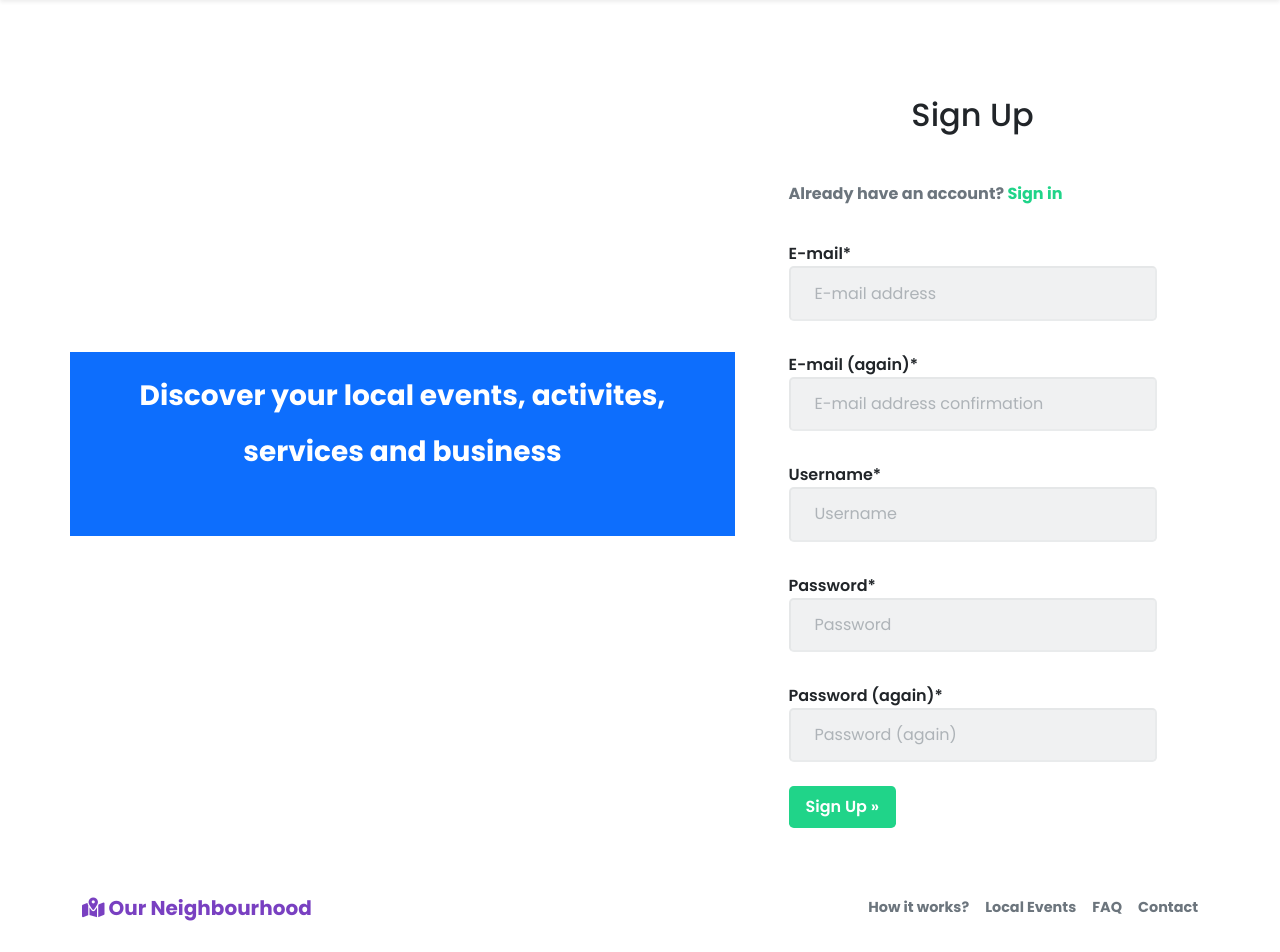
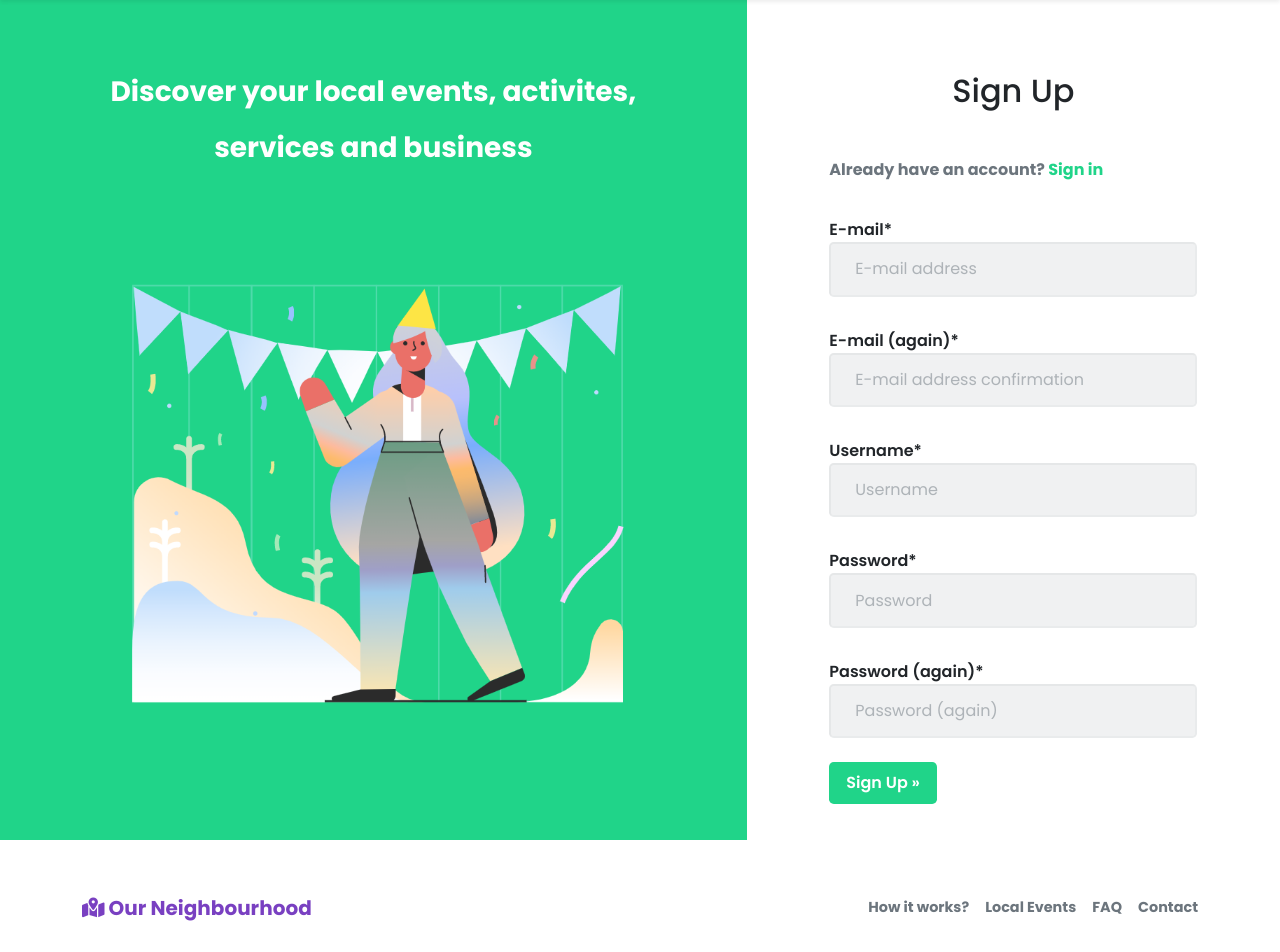
Before and after one commit to stef-cruz/our_neighbourhood, a Django app: page /accounts/signup/ in a window 1280 px wide. Shown: the part 56-1008 px from the top of the page. Run offline with Django 3.2, Linux system fonts and the light colour scheme; some libraries are stand-ins or nearby versions.

Commit message:
Add image to signup and login pages

```diff
--- a/our_neighbourhood/settings.py
+++ b/our_neighbourhood/settings.py
@@ -162,6 +162,9 @@ USE_TZ = True
 STATIC_URL = '/static/'
 STATICFILES_DIRS = (os.path.join(BASE_DIR, 'static'),)
 
+MEDIA_URL = '/media/'
+MEDIA_ROOT = os.path.join(BASE_DIR, 'media')
+
 # Default primary key field type
 # https://docs.djangoproject.com/en/3.2/ref/settings/#default-auto-field
 
--- a/our_neighbourhood/urls.py
+++ b/our_neighbourhood/urls.py
@@ -1,9 +1,11 @@
 from django.contrib import admin
 from django.urls import path, include
+from django.conf import settings
+from django.conf.urls.static import static
 
 urlpatterns = [
     path('admin/', admin.site.urls),
     path('accounts/', include('allauth.urls')),
     path('', include('home.urls')),
     path('profile/', include('profiles.urls')),
-]
+] + static(settings.MEDIA_URL, document_root=settings.MEDIA_ROOT)
--- a/static/css/_authentication.scss
+++ b/static/css/_authentication.scss
@@ -1,7 +1,21 @@
 #authentication {
-  height: 100%;
   display: flex;
   flex-direction: column;
+}
+
+.auth-left-panel {
+    background-color: $sec-colour;
+    height: 100%;
+
+  &__img {
+    background: url('/media/bg-auth.png') no-repeat center center;
+    background-size: contain;
+    min-height: 21rem;
+
+    @include bp(tablet) {
+      min-height: 35rem;
+    }
+  }
 }
 
 .authentication-link {
--- a/static/css/style.css
+++ b/static/css/style.css
@@ -68,9 +68,23 @@
 }
 
 #authentication {
-  height: 100%;
   display: flex;
   flex-direction: column;
+}
+
+.auth-left-panel {
+  background-color: #20D489;
+  height: 100%;
+}
+.auth-left-panel__img {
+  background: url("/media/bg-auth.png") no-repeat center center;
+  background-size: contain;
+  min-height: 21rem;
+}
+@media (min-width: 48rem) {
+  .auth-left-panel__img {
+    min-height: 35rem;
+  }
 }
 
 .authentication-link a {
--- a/templates/allauth/account/base.html
+++ b/templates/allauth/account/base.html
@@ -1,7 +1,7 @@
 {% extends "base.html" %}
 
 {% block content %}
-    <div id="authentication" class="container allauth-inner-content">
+    <div id="authentication" class="container-fluid allauth-inner-content">
         {% block inner_content %}
         {% endblock %}
     </div>
--- a/templates/allauth/account/signup.html
+++ b/templates/allauth/account/signup.html
@@ -6,17 +6,18 @@
 
 {% block inner_content %}
 
-<div class="row pb-0 pe-lg-0 pt-lg-5 align-items-center">
+<div class="row pb-0 pe-lg-0 align-items-center">
     <!-- Left panel -->
-    <div class="col-lg-7 p-3 p-lg-5 pt-lg-3 bg-primary">
+    <div class="col-lg-7 p-3 p-lg-5 pt-lg-3 auth-left-panel">
 
         <!-- Content top-->
         <div class="d-flex pt-lg-40 pt-15 text-center">
-            <h3 class="fw-bolder fs-2x text-white lh-lg">Discover your local events, activites, services and
+            <h3 class="fw-bolder fs-2x text-white lh-lg p-5">Discover your local events, activites, services and
                 business</h3>
         </div>
 
         <!-- Image bottom -->
+        <div class="auth-left-panel__img"></div>
     </div>
 
     <!-- Right panel -->
```
Also changed, not shown: templates/allauth/account/login.html (+4 -3 lines), media/bg-auth.png (added), profiles/migrations/0001_initial.py (added), static/css/style.scss (line endings or trailing spaces), 1 other file.
